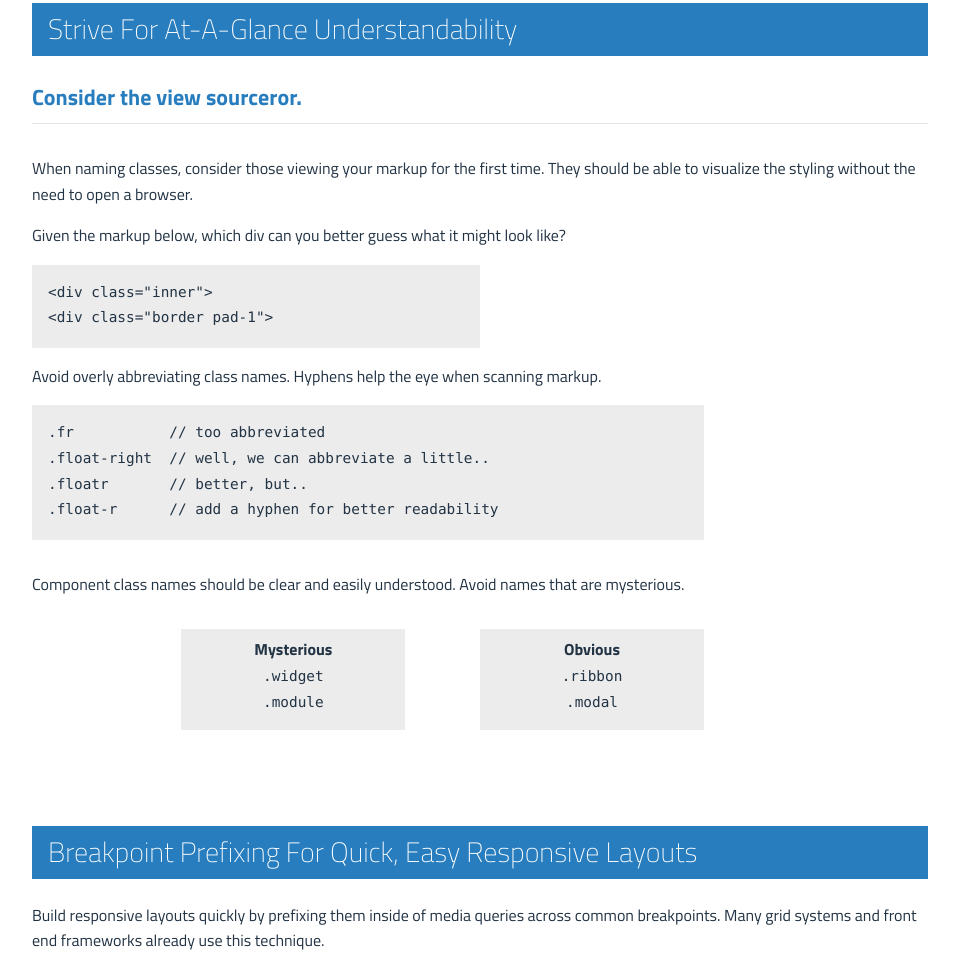
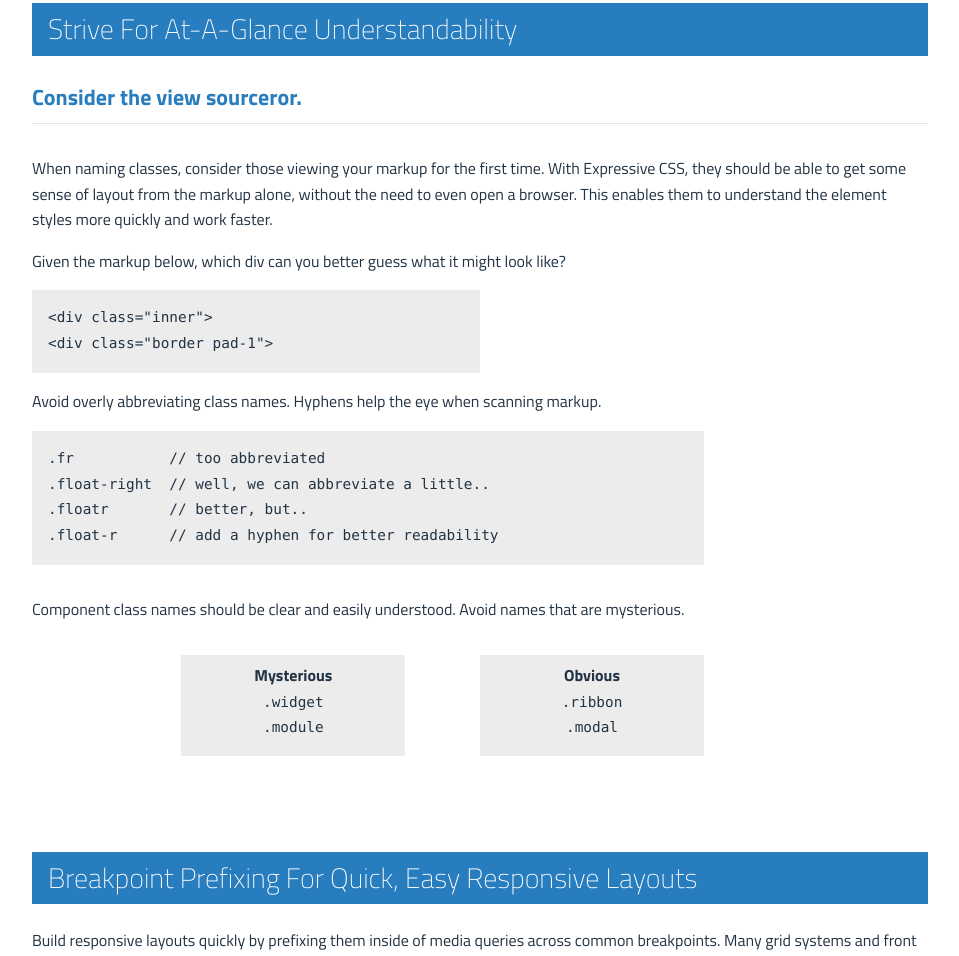
Before and after one commit to johnpolacek/expressive-css, a website: page index.html in a window 1280 px wide. Shown: the part 4144-5100 px from the top of the page, without its empty margins (160-1119 px from the left). Drawn offline with Linux system fonts and the light colour scheme.

Commit message:
copy updates

```diff
--- a/index.html
+++ b/index.html
@@ -194,7 +194,7 @@
                 </div>
                 <div class="grid-12 pad-3-bottom">
                     <h4 class="pad-1-bottom text-blue border-bottom marg-3-bottom">Consider the view sourceror.</h4>
-                    <p>When naming classes, consider those viewing your markup for the first time. They should be able to visualize the styling without the need to open a browser.</p>
+                    <p>When naming classes, consider those viewing your markup for the first time. With Expressive CSS, they should be able to get some sense of layout from the markup alone, without the need to even open a browser. This enables them to understand the element styles more quickly and work faster.</p>
 
                     <p>Given the markup below, which div can you better guess what it might look like?</p>
                     <div class="grid-12 l-grid-6 pad-2 pad-0-bottom bgr-grey-lt">
```
